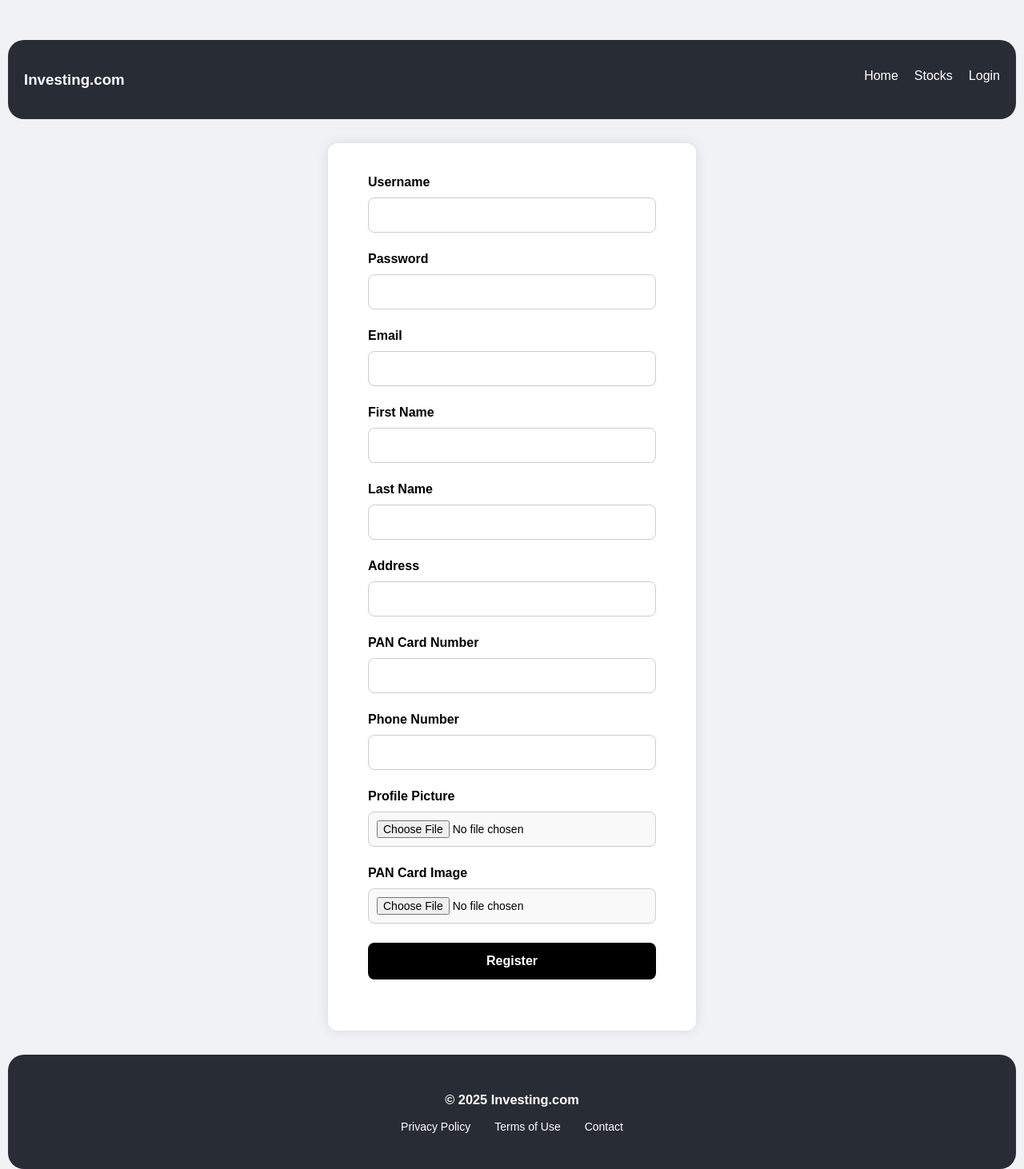
After one commit to Abhijeet103/DjangoRevision, a Django app: page /register/ in a window 1280 px wide. The commit adds this page. Shown: the whole page at 80% size. Run offline with Django 4.2, Linux system fonts and the light colour scheme.

Commit message:
registration

```diff
--- a/stocks/admin.py
+++ b/stocks/admin.py
@@ -1,7 +1,8 @@
 from django.contrib import admin
 
 # Register your models here.
-from  .models import Stocks
+from  .models import Stocks , UserInfo
 
 
 admin.site.register(Stocks)
+admin.site.register(UserInfo)
--- a/stocks/static/form.css
+++ b/stocks/static/form.css
@@ -3,7 +3,15 @@ body {
     background: #f0f2f5;
     margin: 0;
     height: 100vh;
-    align-items: center;
+    padding-top: 40px;
+}
+
+.form-wrapper {
+    width: 100%;
+    max-width: 500px;
+    padding: 20px;
+    box-sizing: border-box;
+    margin :  auto ;
 }
 
 .form-container {
@@ -11,8 +19,6 @@ body {
     padding: 40px 50px;
     border-radius: 12px;
     box-shadow: 0 0 15px rgba(0, 0, 0, 0.1);
-    width: 400px; /* ⬅️ Increased width */
-    margin :  60px  auto;
 }
 
 .form-group {
@@ -27,18 +33,27 @@ label {
 }
 
 input[type="text"],
-input[type="password"] {
+input[type="password"],
+input[type="email"],
+input[type="file"] {
     width: 100%;
     padding: 12px;
     border: 1px solid #ccc;
     border-radius: 8px;
     box-sizing: border-box;
     font-size: 16px;
+    background: #fff;
+}
+
+input[type="file"] {
+    padding: 10px;
+    font-size: 14px;
+    background-color: #f9f9f9;
 }
 
 button {
     width: 100%;
-    background-color: #000;  /* ⬅️ Black button */
+    background-color: #000;
     color: white;
     padding: 14px;
     border: none;
@@ -49,5 +64,15 @@ button {
 }
 
 button:hover {
-    background-color: #333; /* ⬅️ Darker shade on hover */
+    background-color: #333;
 }
+
+.alert {
+    background-color: #ffe5e5;
+    color: #b30000;
+    padding: 10px 15px;
+    margin-bottom: 16px;
+    border: 1px solid #b30000;
+    border-radius: 8px;
+    font-size: 14px;
+}
--- a/stocks/templates/base.html
+++ b/stocks/templates/base.html
@@ -16,4 +16,5 @@
 {% endblock %}
 {% include 'components/footer.html' %}
 </body>
+
 </html>
--- a/stocks/templates/components/navbar.html
+++ b/stocks/templates/components/navbar.html
@@ -6,8 +6,11 @@
 
         {% if request.user.is_authenticated %}
             <li><a href="{% url 'logout' %}">Logout</a></li>
+            <li>{{request.user.username}}</li>
+
         {% else %}
             <li><a href="{% url 'login' %}">Login</a></li>
         {% endif %}
+
     </ul>
 </div>
--- a/stocks/templates/index.html
+++ b/stocks/templates/index.html
@@ -12,4 +12,5 @@
 
 {% include 'components/footer.html' %}
 </body>
+
 </html>
--- /dev/null
+++ b/stocks/templates/register.html
@@ -0,0 +1,73 @@
+{% extends 'base.html' %}
+
+{% block content %}
+<div class="form-wrapper">
+  <div class="form-container">
+    <form method="POST" enctype="multipart/form-data">
+      {% csrf_token %}
+
+      {% if messages %}
+        {% for message in messages %}
+          <div class="alert">{{ message }}</div>
+        {% endfor %}
+      {% endif %}
+
+      <!-- User fields -->
+      <div class="form-group">
+        <label for="username">Username</label>
+        <input type="text" name="username" id="username" required>
+      </div>
+
+      <div class="form-group">
+        <label for="password">Password</label>
+        <input type="password" name="password" id="password" required>
+      </div>
+
+      <div class="form-group">
+        <label for="email">Email</label>
+        <input type="email" name="email" id="email" required>
+      </div>
+
+      <div class="form-group">
+        <label for="first_name">First Name</label>
+        <input type="text" name="first_name" id="first_name" required>
+      </div>
+
+      <div class="form-group">
+        <label for="last_name">Last Name</label>
+        <input type="text" name="last_name" id="last_name" required>
+      </div>
+
+      <!-- UserInfo fields -->
+      <div class="form-group">
+        <label for="address">Address</label>
+        <input type="text" name="address" id="address" required>
+      </div>
+
+      <div class="form-group">
+        <label for="panCard">PAN Card Number</label>
+        <input type="text" name="panCard" id="panCard" required>
+      </div>
+
+      <div class="form-group">
+        <label for="phoneNumber">Phone Number</label>
+        <input type="text" name="phoneNumber" id="phoneNumber" required>
+      </div>
+
+      <div class="form-group">
+        <label for="profile_pic">Profile Picture</label>
+        <input type="file" name="profile_pic" id="profile_pic" accept="image/*">
+      </div>
+
+      <div class="form-group">
+        <label for="panCard_Image">PAN Card Image</label>
+        <input type="file" name="panCard_Image" id="panCard_Image" accept="image/*">
+      </div>
+
+      <div class="form-group">
+        <button type="submit">Register</button>
+      </div>
+    </form>
+  </div>
+</div>
+{% endblock %}
--- a/stocks/urls.py
+++ b/stocks/urls.py
@@ -14,10 +14,11 @@ Including another URLconf
     1. Import the include() function: from django.urls import include, path
     2. Add a URL to urlpatterns:  path('blog/', include('blog.urls'))
 """
-from django.contrib import admin
-from django.contrib.auth import logout
+from django.conf import settings
+from django.conf.urls.static import static
+
 from django.urls import path
-from .views import index, getData ,  stocks , loginView , logoutView
+from .views import index, getData ,  stocks , loginView , logoutView , register
 
 
 urlpatterns = [
@@ -25,5 +26,9 @@ urlpatterns = [
     path('stocks/' ,stocks , name  = 'stocks') ,
     path('data/',getData , name = 'data'  ),
     path('login/' , loginView , name  = 'login') ,
-    path('logout/' ,  logoutView , name = 'logout')
+    path('logout/' ,  logoutView , name = 'logout') ,
+    path('register/'  , register ,  name = 'register'),
 ]
+
+
+urlpatterns += static(settings.MEDIA_URL, document_root=settings.MEDIA_ROOT)
--- a/stocks/views.py
+++ b/stocks/views.py
@@ -1,15 +1,16 @@
 from django.contrib import messages
 from django.contrib.auth import authenticate, login, logout
 from django.contrib.auth.decorators import login_required
+from django.contrib.auth.models import User
 from django.http import HttpResponse, JsonResponse
 from django.shortcuts import render, redirect
 
 # # Create your views here.
 import requests
 
-from .models import Stocks
+from .models import Stocks, UserInfo
 
-
+webscoket_api_key = 'd1hqgb1r01qsvr2bqhc0d1hqgb1r01qsvr2bqhcg'
 #
 
 # def fun(request) :
@@ -122,7 +123,7 @@ def getData(request) :
 @login_required
 def stocks(request) :
     stocks  = Stocks.objects.all()
-    context  =  {'data' :  stocks}
+    context  =  {'data' :  stocks ,  'api_key' : webscoket_api_key }
     return render(request , 'market.html' ,  context)
 
 
@@ -143,3 +144,42 @@ def loginView(request):
 def logoutView(request) :
     logout(request)
     return redirect('login')
+
+def register(request):
+    if request.method == 'POST':
+        username = request.POST.get('username')
+        password = request.POST.get('password')
+        email = request.POST.get('email')
+        first_name  =  request.POST.get('first_name')
+        last_name  = request.POST.get('last_name')
+
+        address =   request.POST.get('address')
+        panCard = request.POST.get('panCard')
+        phoneNumber = request.POST.get('phoneNumber')
+        profile_pic = request.FILES.get('profile_pic')
+        panCard_Image = request.FILES.get('panCard_Image')
+
+        if User.objects.filter(username=username).exists():
+            messages.error(request, "Username already exists.")
+            return render(request, 'register.html')
+
+
+        user = User(username=username, email=email , first_name = first_name ,  last_name = last_name)
+        user.set_password(password)
+        user.save()
+
+
+        user_info = UserInfo(
+            user=user,
+            pancard_number =panCard,
+            address = address ,
+            phone_number=phoneNumber,
+            user_image=profile_pic,
+            pancard_image=panCard_Image,
+        )
+        user_info.save()
+
+        login(request, user)
+        return redirect('index')
+
+    return render(request, 'register.html')
```
Also changed, not shown: marketplace/settings.py (+9 -0 lines), stocks/models.py (+9 -0 lines), stocks/static/realtimeData.js (added, +22 -0 lines), stocks/templates/login.html (+15 -8 lines), db.sqlite3, media/Screenshot_2024-05-01_230448_-_Copy.png (added), media/Screenshot_2024-05-01_230807.png (added), media/Screenshot_2024-05-01_230830.png (added), media/Screenshot_2024-05-01_230900.png (added), media/Screenshot_2024-05-01_230900_gC922j4.png (added), media/Screenshot_2024-05-01_230900_hjqYWAL.png (added), stocks/migrations/0002_userinfo.py (added).
